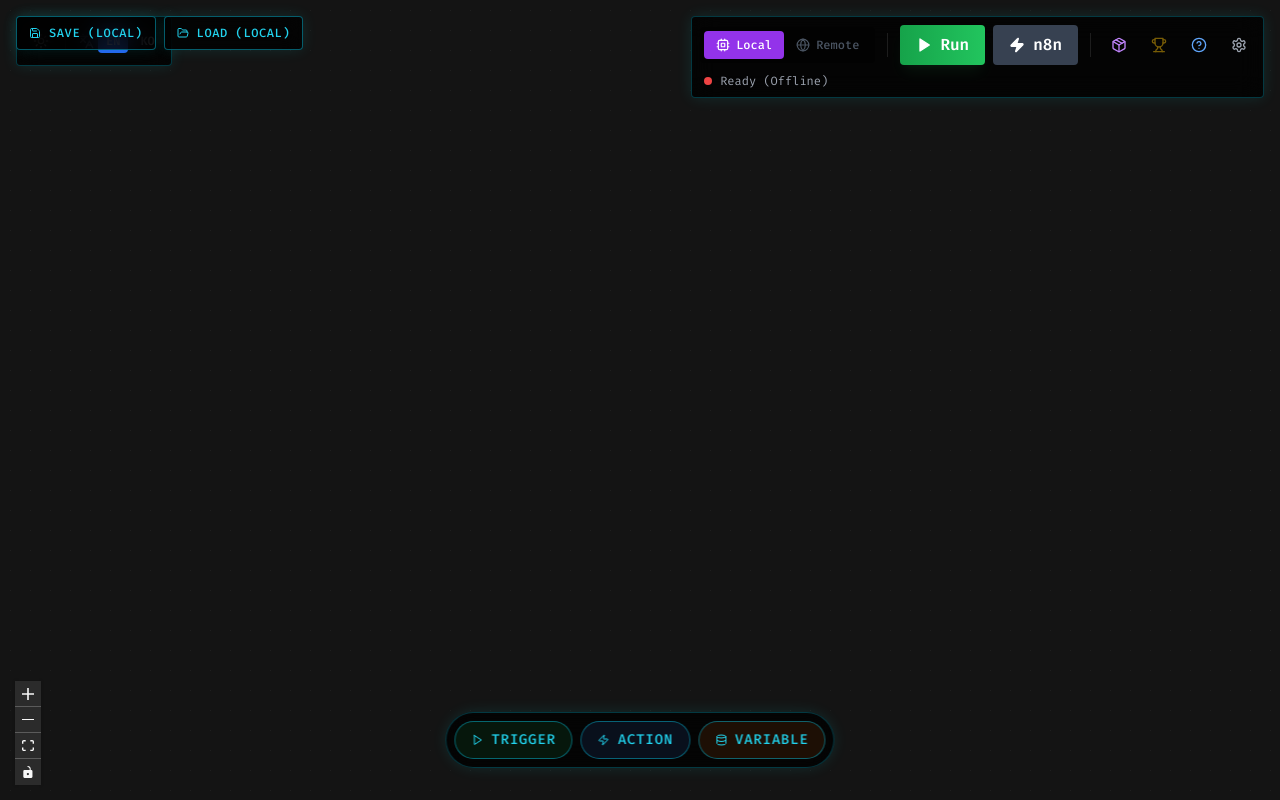
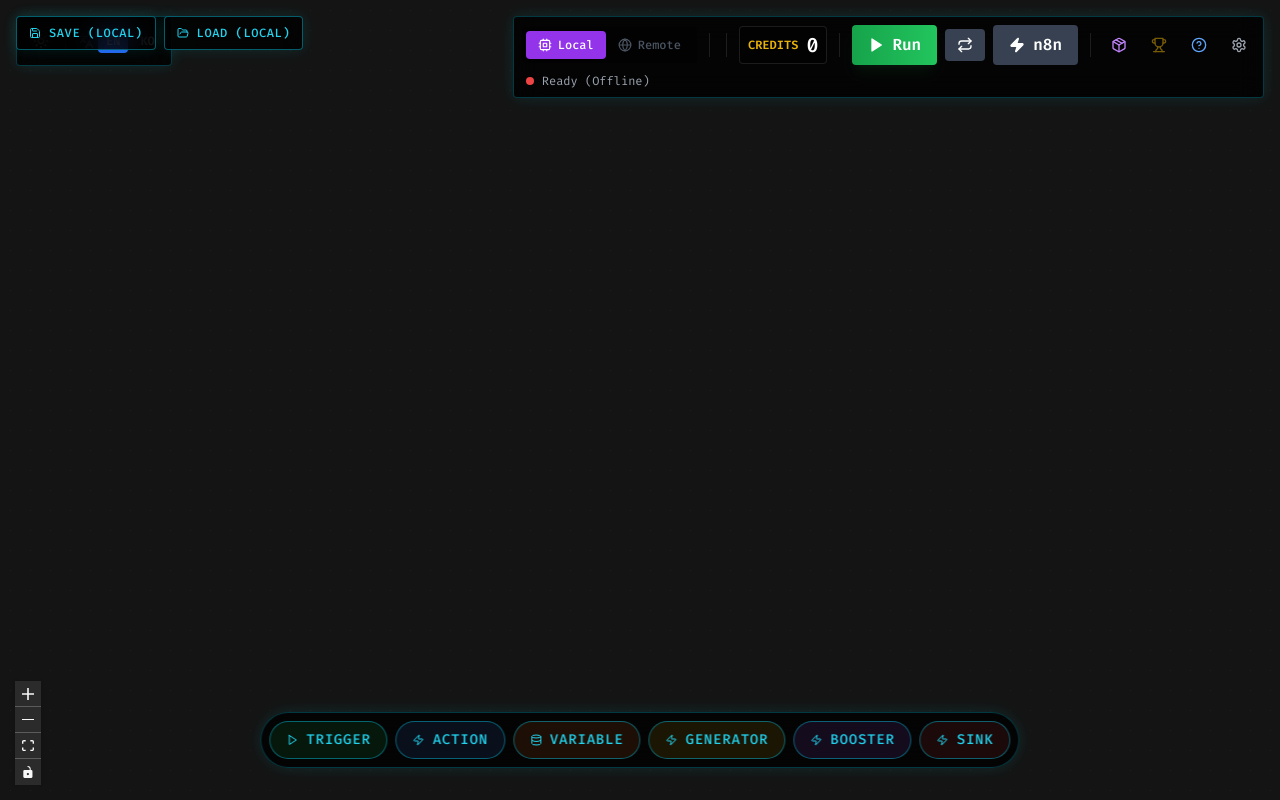
Before and after one commit to N00BWORLD/n8ngame.com, a React (Vite) app: page / in a window 1280 px wide. Built offline with nearby package versions, Linux system fonts and the light colour scheme; no server answers.

Commit message:
feat: implement idle loop, credits economy, and new nodes

```diff
--- a/src/App.tsx
+++ b/src/App.tsx
@@ -20,6 +20,10 @@ const nodeTypes: NodeTypes = {
     trigger: TriggerNode,
     action: ActionNode,
     variable: VariableNode,
+    // Mission 13: Reuse ActionNode for now
+    generator: ActionNode,
+    booster: VariableNode, // Reuse Variable for visual distinction
+    sink: ActionNode,
 };
 
 function Flow() {
--- a/src/features/editor/NodePalette.tsx
+++ b/src/features/editor/NodePalette.tsx
@@ -7,6 +7,10 @@ const NODE_TYPES = [
     { type: 'trigger', label: 'Trigger', icon: <Play className="h-3 w-3" />, color: 'text-green-500 bg-green-500/10' },
     { type: 'action', label: 'Action', icon: <Zap className="h-3 w-3" />, color: 'text-blue-500 bg-blue-500/10' },
     { type: 'variable', label: 'Variable', icon: <Database className="h-3 w-3" />, color: 'text-orange-500 bg-orange-500/10' },
+    // Mission 13
+    { type: 'generator', label: 'Generator', icon: <Zap className="h-3 w-3" />, color: 'text-yellow-500 bg-yellow-500/10' },
+    { type: 'booster', label: 'Booster', icon: <Zap className="h-3 w-3" />, color: 'text-purple-500 bg-purple-500/10' },
+    { type: 'sink', label: 'Sink', icon: <Zap className="h-3 w-3" />, color: 'text-red-500 bg-red-500/10' },
 ] as const;
 
 export function NodePalette() {
@@ -14,7 +18,7 @@ export function NodePalette() {
     // Removed unused setNodes hook usage since we use getState inside handler
     // const setNodes = useFlowStore((state) => state.setNodes);
 
-    const addNodeCenter = (type: 'trigger' | 'action' | 'variable', label: string) => {
+    const addNodeCenter = (type: 'trigger' | 'action' | 'variable' | 'generator' | 'booster' | 'sink', label: string) => {
         const id = `${type}-${Date.now()}`;
         const center = screenToFlowPosition({
             x: window.innerWidth / 2,
--- a/src/features/editor/RunToolbar.tsx
+++ b/src/features/editor/RunToolbar.tsx
@@ -1,12 +1,12 @@
 
-import { Play, RotateCcw, Settings, Globe, Cpu, Zap, Package, Trophy, HelpCircle } from 'lucide-react';
+import { Play, RotateCcw, Settings, Globe, Cpu, Zap, Package, Trophy, HelpCircle, Repeat } from 'lucide-react';
 import { useFlowStore } from '@/store/flowStore';
 import { useState, useEffect } from 'react';
 import { SettingsModal } from '@/features/settings/SettingsModal';
 import { useUiStore } from '@/store/uiStore';
 
 export function RunToolbar() {
-    const { isRunning, executionLogs, runGraph, clearLogs, executionMode, setExecutionMode, toBlueprint, setInventoryOpen, refreshInventory, setMissionOpen, setMissions, setHelpOpen, setLastExecutionResult, setResultOpen } = useFlowStore();
+    const { isRunning, executionLogs, runGraph, clearLogs, executionMode, setExecutionMode, toBlueprint, setInventoryOpen, refreshInventory, setMissionOpen, setMissions, setHelpOpen, setLastExecutionResult, setResultOpen, credits, isAutoRun, toggleAutoRun } = useFlowStore();
     const { t } = useUiStore();
     const [isSettingsOpen, setIsSettingsOpen] = useState(false);
     const [isN8NRunning, setIsN8NRunning] = useState(false);
@@ -16,6 +16,17 @@ export function RunToolbar() {
     const statusText = (isRunning || isN8NRunning)
         ? t('ui.status.running')
         : (executionLogs.length > 0 ? t('ui.status.completed') : t('ui.status.ready'));
+
+    // Auto Run Loop (Mission 13)
+    useEffect(() => {
+        let interval: NodeJS.Timeout;
+        if (isAutoRun && !isRunning) {
+            interval = setInterval(() => {
+                runGraph();
+            }, 3000); // 3 seconds tick
+        }
+        return () => clearInterval(interval);
+    }, [isAutoRun, isRunning, runGraph]);
 
     // Initial Server Check
     useEffect(() => {
@@ -183,6 +194,16 @@ export function RunToolbar() {
 
                     <div className="h-6 w-px bg-white/10 mx-1" />
 
+                    <div className="h-6 w-px bg-white/10 mx-1" />
+
+                    {/* Mission 13: Credits HUD */}
+                    <div className="flex items-center gap-2 px-2 py-1 bg-black/40 rounded border border-white/10">
+                        <span className="text-xs text-yellow-500 font-bold">CREDITS</span>
+                        <span className="text-xl font-mono font-bold text-white is-neon">{credits.toLocaleString()}</span>
+                    </div>
+
+                    <div className="h-6 w-px bg-white/10 mx-1" />
+
                     <button
                         onClick={runGraph}
                         disabled={isRunning || isN8NRunning}
@@ -194,6 +215,20 @@ export function RunToolbar() {
                     >
                         <Play className={`h-4 w-4 ${isRunning ? 'animate-pulse' : 'fill-current'}`} />
                         <span>{isRunning ? t('ui.status.running') : t('btn.run')}</span>
+                    </button>
+
+                    {/* Mission 13: Auto Run Toggle */}
+                    <button
+                        onClick={toggleAutoRun}
+                        disabled={isRunning && !isAutoRun}
+                        className={`flex items-center gap-2 rounded px-3 py-2 font-bold text-white transition-all
+                            ${isAutoRun
+                                ? 'bg-green-600 outline outline-2 outline-green-400'
+                                : 'bg-gray-700 hover:bg-gray-600'
+                            }`}
+                        title="Toggle Auto Run (3s)"
+                    >
+                        <Repeat className={`h-4 w-4 ${isAutoRun ? 'animate-spin-slow' : ''}`} />
                     </button>
 
                     {/* Mission 11-C: Run via n8n */}
--- a/src/features/editor/types.ts
+++ b/src/features/editor/types.ts
@@ -16,7 +16,4 @@ export type VariableNodeData = NodeData & {
     value?: unknown;
 };
 
-export type AppNode =
-    | Node<TriggerNodeData, 'trigger'>
-    | Node<ActionNodeData, 'action'>
-    | Node<VariableNodeData, 'variable'>;
+export type AppNode = Node<NodeData, 'trigger' | 'action' | 'variable' | 'generator' | 'booster' | 'sink'>;
--- a/src/features/engine/execution/loop.ts
+++ b/src/features/engine/execution/loop.ts
@@ -1,13 +1,16 @@
 import { Blueprint } from '../graph/types';
 import { analyzeGraph } from '../graph/analyzer';
 import { DEFAULT_ENGINE_CONFIG, EngineResult, ExecutionConfig, ExecutionContext, NodeRuntime } from './types';
-import { triggerRuntime, actionRuntime, variableRuntime, getGasCost } from './runtimes';
+import { triggerRuntime, actionRuntime, variableRuntime, generatorRuntime, boosterRuntime, sinkRuntime, getGasCost } from './runtimes';
 
 // Registry for Node Runtimes
 const runtimeRegistry: Record<string, NodeRuntime> = {
     'trigger': triggerRuntime,
     'action': actionRuntime,
     'variable': variableRuntime,
+    'generator': generatorRuntime,
+    'booster': boosterRuntime,
+    'sink': sinkRuntime,
 };
 
 export function registerRuntime(kind: string, runtime: NodeRuntime) {
@@ -27,6 +30,8 @@ export async function executeBlueprint(
         logs: [],
         gasRemaining: config.maxGas ?? DEFAULT_ENGINE_CONFIG.maxGas,
         status: 'running',
+        creditsDelta: 0,
+        multiplier: 1,
     };
 
     if (!analysis.success || !analysis.order) {
@@ -122,6 +127,7 @@ export async function executeBlueprint(
     return {
         logs: context.logs,
         finalState: context.variables,
-        error: executionError
+        error: executionError,
+        creditsDelta: context.creditsDelta
     };
 }
--- a/src/features/engine/execution/runtimes.ts
+++ b/src/features/engine/execution/runtimes.ts
@@ -23,10 +23,34 @@ export const actionRuntime: NodeRuntime = {
 export const variableRuntime: NodeRuntime = {
     execute: async (_node, context) => {
         // Determine variable name/value from node data (mocked for now)
-        // In a real app, node.data.key would hold the variable name
         return {
             count: (context.variables.count || 0) + 1
         };
+    }
+};
+
+// Mission 13: New Nodes
+export const generatorRuntime: NodeRuntime = {
+    execute: async (_node, context) => {
+        const generated = 10 * context.multiplier;
+        context.creditsDelta += generated;
+        context.multiplier = 1; // Reset multiplier after use
+        return { generated };
+    }
+};
+
+export const boosterRuntime: NodeRuntime = {
+    execute: async (_node, context) => {
+        context.multiplier = 1.5;
+        return { boosted: true };
+    }
+};
+
+export const sinkRuntime: NodeRuntime = {
+    execute: async (_node, context) => {
+        const cost = 5;
+        context.creditsDelta -= cost;
+        return { consumed: cost };
     }
 };
 
@@ -35,6 +59,9 @@ export function getGasCost(kind: string): number {
         case 'action': return 10;
         case 'variable': return 1;
         case 'trigger': return 0;
+        case 'generator': return 5;
+        case 'booster': return 2;
+        case 'sink': return 1;
         default: return 1;
     }
 }
--- a/src/features/engine/execution/types.ts
+++ b/src/features/engine/execution/types.ts
@@ -20,6 +20,9 @@ export interface ExecutionContext {
     /** Current remaining Execution Budget */
     gasRemaining: number;
     status: 'running' | 'completed' | 'failed' | 'out_of_gas';
+    // Mission 13: Credits Economy
+    creditsDelta: number;
+    multiplier: number;
 }
 
 export interface ExecutionConfig {
@@ -45,6 +48,7 @@ export interface EngineResult {
     logs: ExecutionLog[];
     finalState: Record<string, any>;
     error?: string;
+    creditsDelta?: number; // Mission 13
 }
 
 export const DEFAULT_ENGINE_CONFIG: ExecutionConfig = {
--- a/src/store/flowStore.ts
+++ b/src/store/flowStore.ts
@@ -67,10 +67,18 @@ interface FlowState {
     setHelpOpen: (isOpen: boolean) => void;
 
     // Result State (Mission 12-A)
+    // Mission 12-A: Result Card
     isResultOpen: boolean;
     setResultOpen: (isOpen: boolean) => void;
-    lastExecutionResult: any; // Using any for MVP flexibility as per requirement
+    lastExecutionResult: any;
     setLastExecutionResult: (result: any) => void;
+
+    // Mission 13: Credits & AutoRun
+    credits: number;
+    setCredits: (credits: number) => void;
+    isAutoRun: boolean;
+    toggleAutoRun: () => void;
+    setAutoRun: (active: boolean) => void;
 }
 
 export const useFlowStore = create<FlowState>((set, get) => ({
@@ -103,6 +111,16 @@ export const useFlowStore = create<FlowState>((set, get) => ({
     setResultOpen: (isOpen) => set({ isResultOpen: isOpen }),
     lastExecutionResult: null,
     setLastExecutionResult: (result) => set({ lastExecutionResult: result }),
+
+    // Mission 13: Credits & AutoRun
+    credits: parseInt(localStorage.getItem('n8ngame_local_credits') || '0', 10),
+    setCredits: (credits) => {
+        localStorage.setItem('n8ngame_local_credits', credits.toString());
+        set({ credits });
+    },
+    isAutoRun: false,
+    toggleAutoRun: () => set((state) => ({ isAutoRun: !state.isAutoRun })),
+    setAutoRun: (active) => set({ isAutoRun: active }),
 
 
     onPaneClick: () => {
@@ -190,6 +208,26 @@ export const useFlowStore = create<FlowState>((set, get) => ({
                 result = await executeRemote(blueprint, config);
             } else {
                 result = await executeBlueprint(blueprint, config);
+
+                // Mission 13: Handle Credits
+                if (result.creditsDelta !== undefined) {
+                    const currentCredits = get().credits;
+                    const newTotal = currentCredits + result.creditsDelta;
+
+                    if (get().isAutoRun && newTotal < 0) {
+                        set({ isAutoRun: false });
+                        // Add bankruptcy log
+                        result.logs.push({
+                            nodeId: 'system',
+                            nodeKind: 'system',
+                            timestamp: Date.now(),
+                            gasUsed: 0,
+                            error: 'BANKRUPTCY! Auto Run stopped.'
+                        });
+                    } else {
+                        get().setCredits(newTotal);
+                    }
+                }
             }
 
             set({ executionLogs: result.logs });
```
